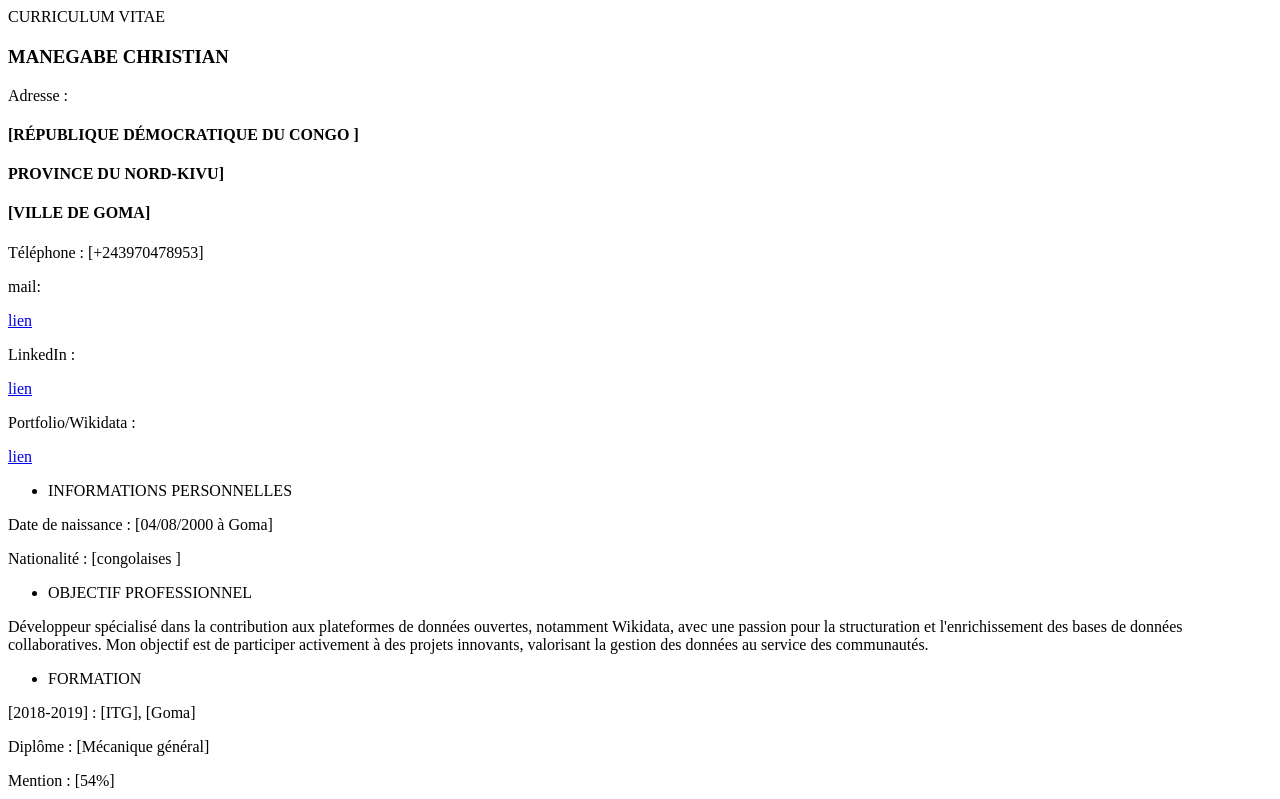
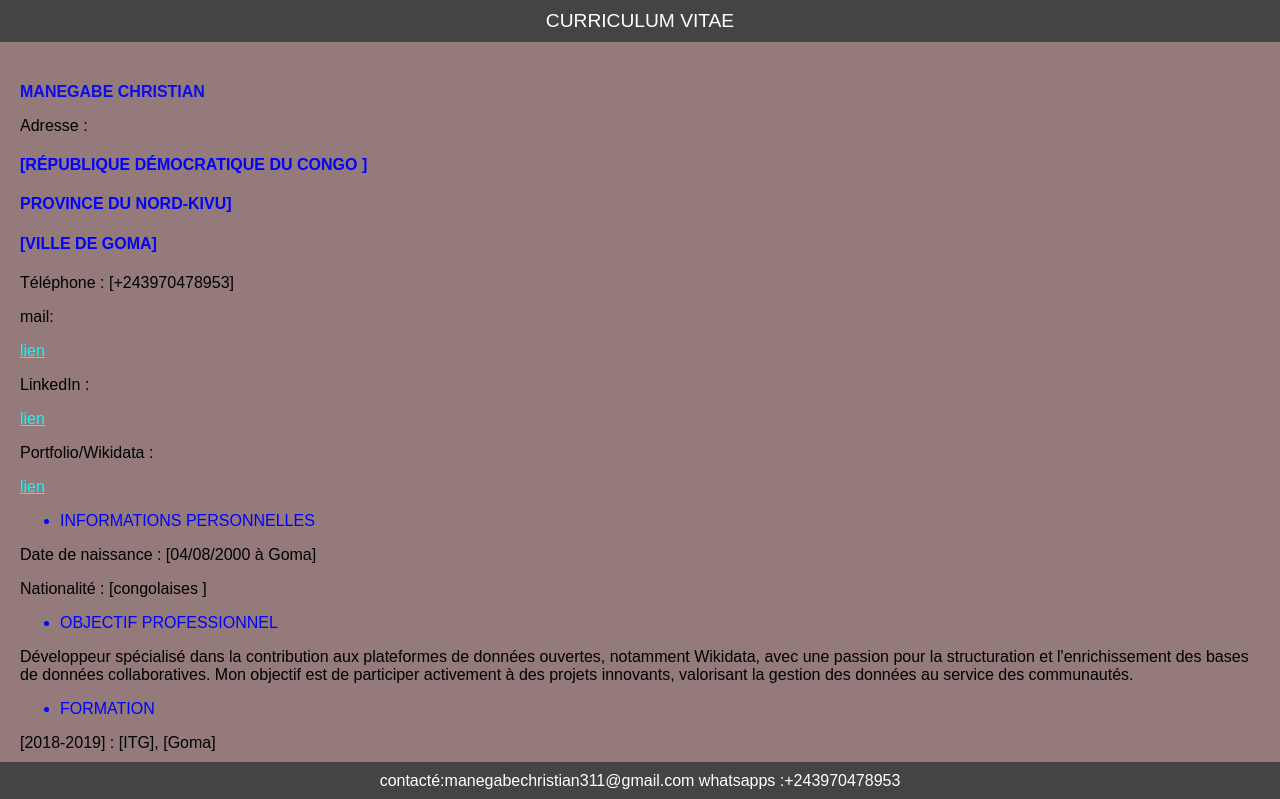
Before and after one commit to manegabechris/index-CV, a plain HTML site: page Index.Html in a window 1280 px wide. Shown: the top 799 px of the page. Drawn offline with Linux system fonts and the light colour scheme.

Commit message:
Update Index.Html

```diff
--- a/Index.Html
+++ b/Index.Html
@@ -4,6 +4,7 @@
     <meta charset="UTF-8">
     <meta name="viewport" content="width=device-width, initial-scale=1.0">
     <title>Document</title>
+<link rel="stylesheet" href="Style.CSS">
 </head>
 <body>
     <nav>CURRICULUM VITAE</nav>
```
